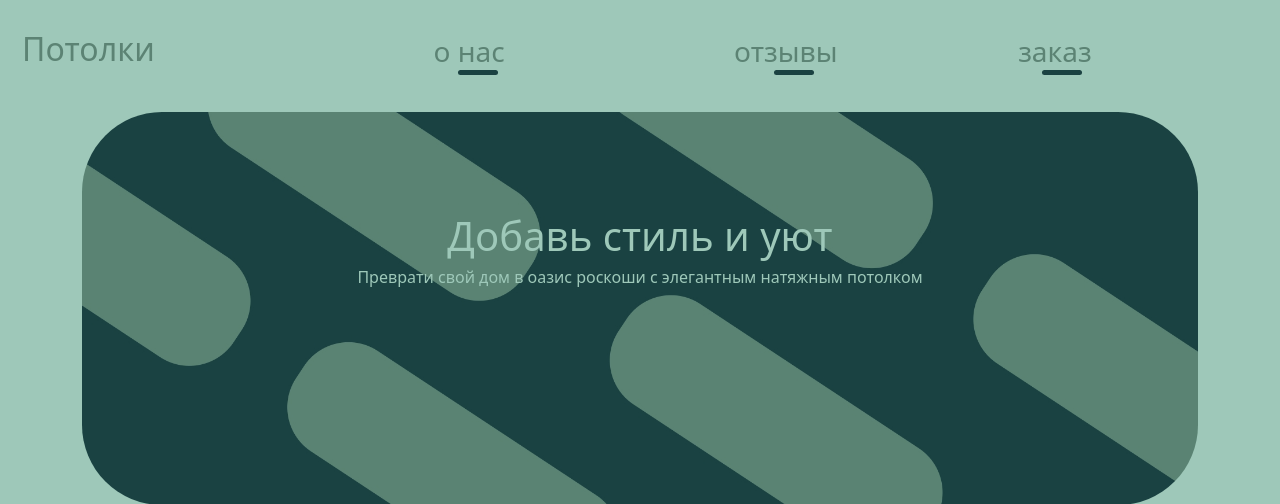
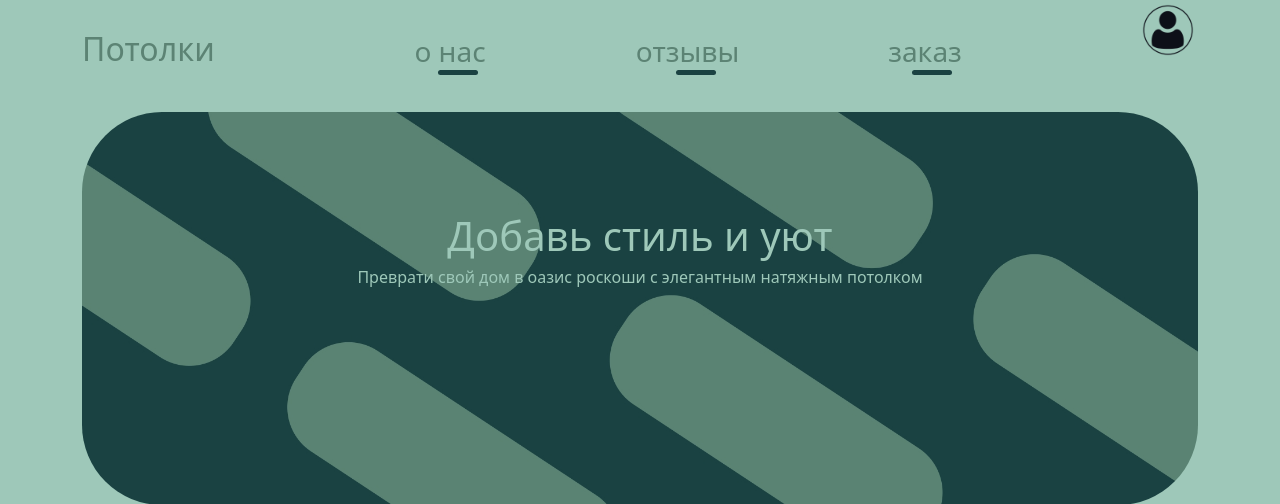
Before and after one commit to kokakolia/WEB_YL_Seilings, a Flask app: page / in a window 1280 px wide. Shown: the top 504 px of the page. Run offline with Flask 3, Linux system fonts and the light colour scheme.

Commit message:
user updates

```diff
--- a/static/styles/styles.css
+++ b/static/styles/styles.css
@@ -11,7 +11,6 @@
 
 .navig {
   padding-bottom: 35px;
-  margin-left: 10px;
 }
 
 .navig-options {
@@ -58,6 +57,26 @@
 .navig-options a#option-1.active-option:after {
   width: 75pt;
   transform: translateX(-5%);
+}
+
+#user-button {
+  /* width: 60px; */
+  /* height: 60px; */
+  /* display: none; */
+  visibility: hidden;
+  margin-right: 50px;
+  margin-top: -10px;
+}
+
+#user-button-label {
+  background: url(../img/user.png);
+  background-size: cover;
+  width: 60px;
+  height: 60px;
+  /* mix-blend-mode: multiply;
+  filter: contrast(1.5); */
+  background-color: transparent;
+  cursor: pointer;
 }
 
 body {
--- a/static/templates/base.html
+++ b/static/templates/base.html
@@ -11,11 +11,19 @@
 </head>
 <body>
     <div class="container navig">
-        <div class="row justify-content-between">
-            <div class="col-sm-6 col-lg-3 h2 header"><a href="/">Потолки</a></div>
-            <div class="col-sm-6 col-lg-3 h3 navig-options text-center"><a id="option-1" href="/about">о нас</a></div>
-            <div class="col-sm-6 col-lg-3 h3 navig-options text-center"><a id="option-2" href="/reviews">отзывы</a></div>
-            <div class="col-sm-6 col-lg-2 h3 navig-options text-center"><a id="option-3" href="/order">заказ</a></div>
+        <div class="row">
+            <div class="col-sm-6 col-lg-3 h2 text-start header"><a href="/">Потолки</a></div>
+            <div class="col-sm-5 col-lg-2 h3 navig-options text-center"><a id="option-1" href="/about">о нас</a></div>
+            <div class="col-sm-5 col-lg-3 h3 navig-options text-center"><a id="option-2" href="/reviews">отзывы</a></div>
+            <div class="col-sm-5 col-lg-2 h3 navig-options text-center"><a id="option-3" href="/order">заказ</a></div>
+            <div class="col-lg-2 text-end dropdown">
+                <button class="btn dropdown-toggle" type="button" data-bs-toggle="dropdown" aria-expanded="false" name="user-button" id="user-button"></button>
+                <label id="user-button-label" for="user-button"></label>
+                <ul class="dropdown-menu">
+                    <li><a class="dropdown-item" href="/registration">Зарегистрироваться</a></li>
+                    <li><a class="dropdown-item" href="/login">Логин</a></li>
+                </ul>
+            </div>
         </div>
     </div>
     <main role="main" class="container">
```
Also changed, not shown: static/img/user.png (added).
